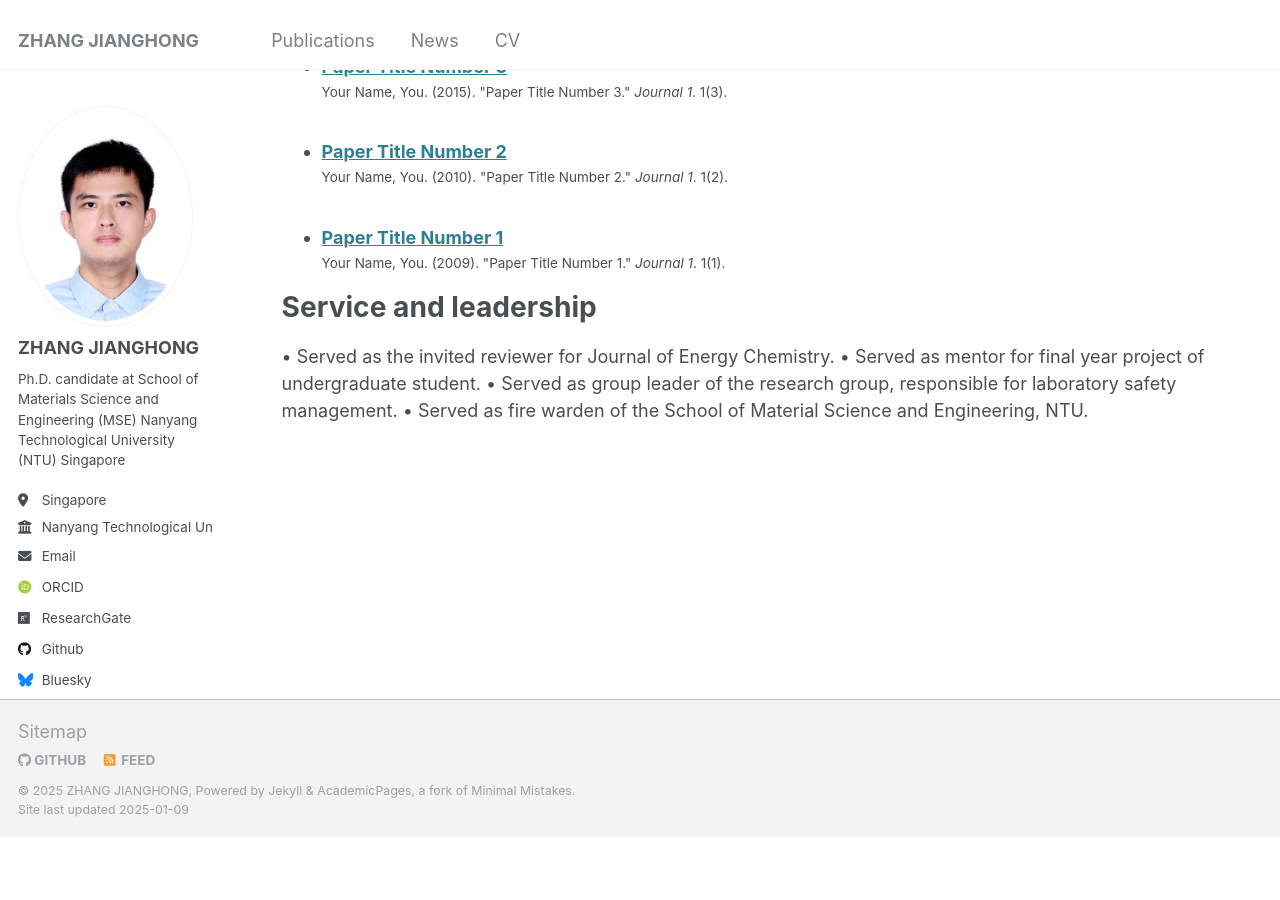
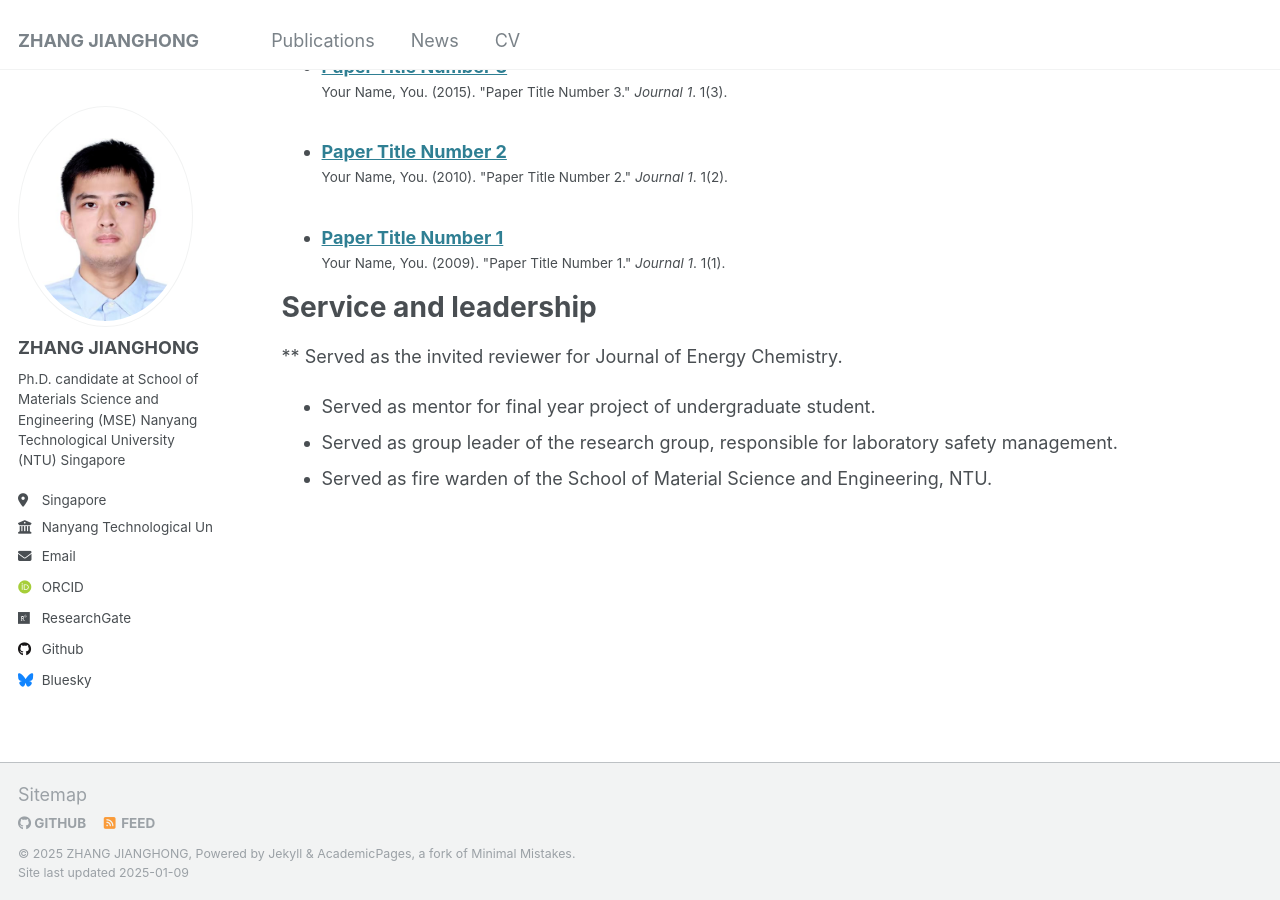
Before and after one commit to zjh990724/zjh990724.github.io, a Jekyll site: the page built from _pages/cv.md, in a window 1280 px wide and 900 px high, scrolled down 888 px. Built offline with Jekyll 4.4.1, drawn with Linux system fonts in a browser that asks for light colours; some web fonts are replaced; before the commit the page ends 1725 px from its top, so only the background shows below that.

Commit message:
Update cv.md

```diff
--- a/_pages/cv.md
+++ b/_pages/cv.md
@@ -40,7 +40,7 @@ Publications
 
 Service and leadership
 ======
-•	Served as the invited reviewer for Journal of Energy Chemistry.
-•	Served as mentor for final year project of undergraduate student.
-•	Served as group leader of the research group, responsible for laboratory safety management.
-•	Served as fire warden of the School of Material Science and Engineering, NTU.
+**	Served as the invited reviewer for Journal of Energy Chemistry.
+*	Served as mentor for final year project of undergraduate student.
+*	Served as group leader of the research group, responsible for laboratory safety management.
+*	Served as fire warden of the School of Material Science and Engineering, NTU.
```
